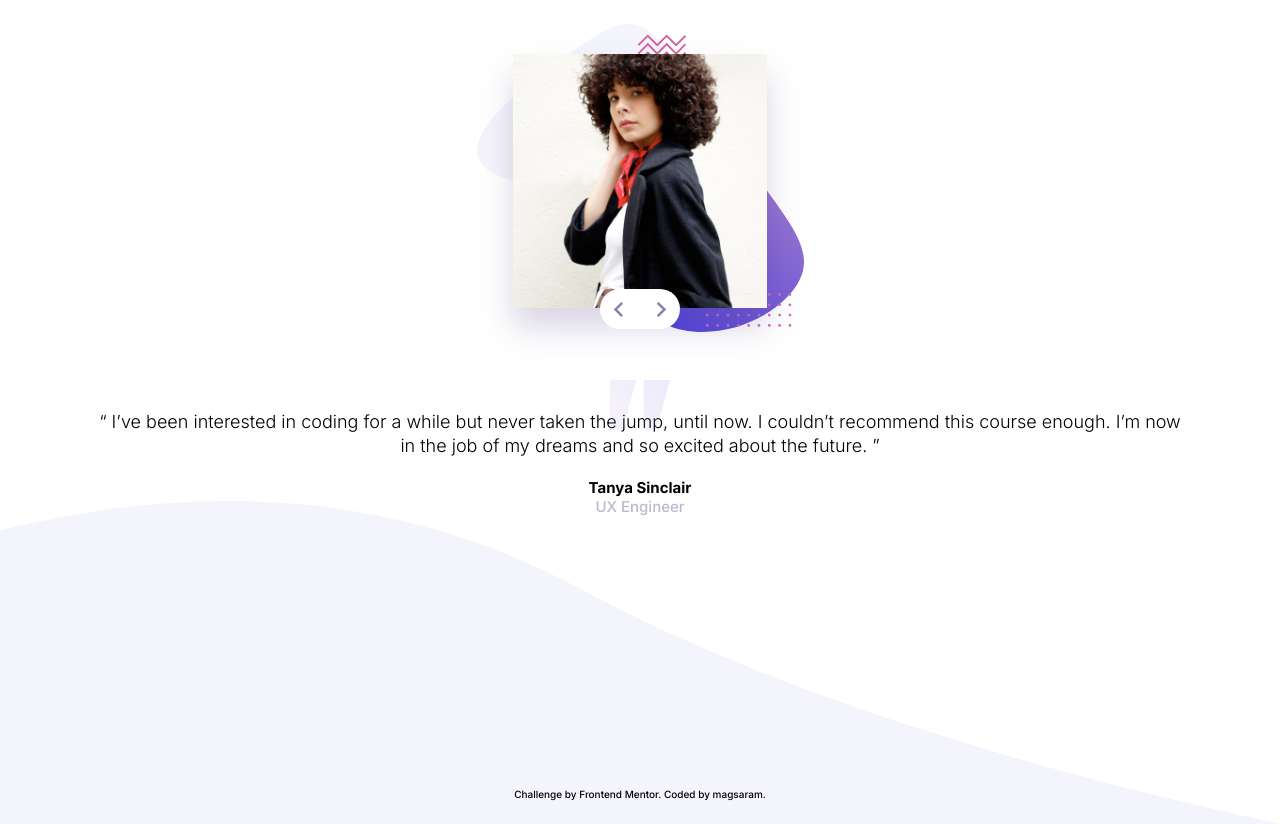
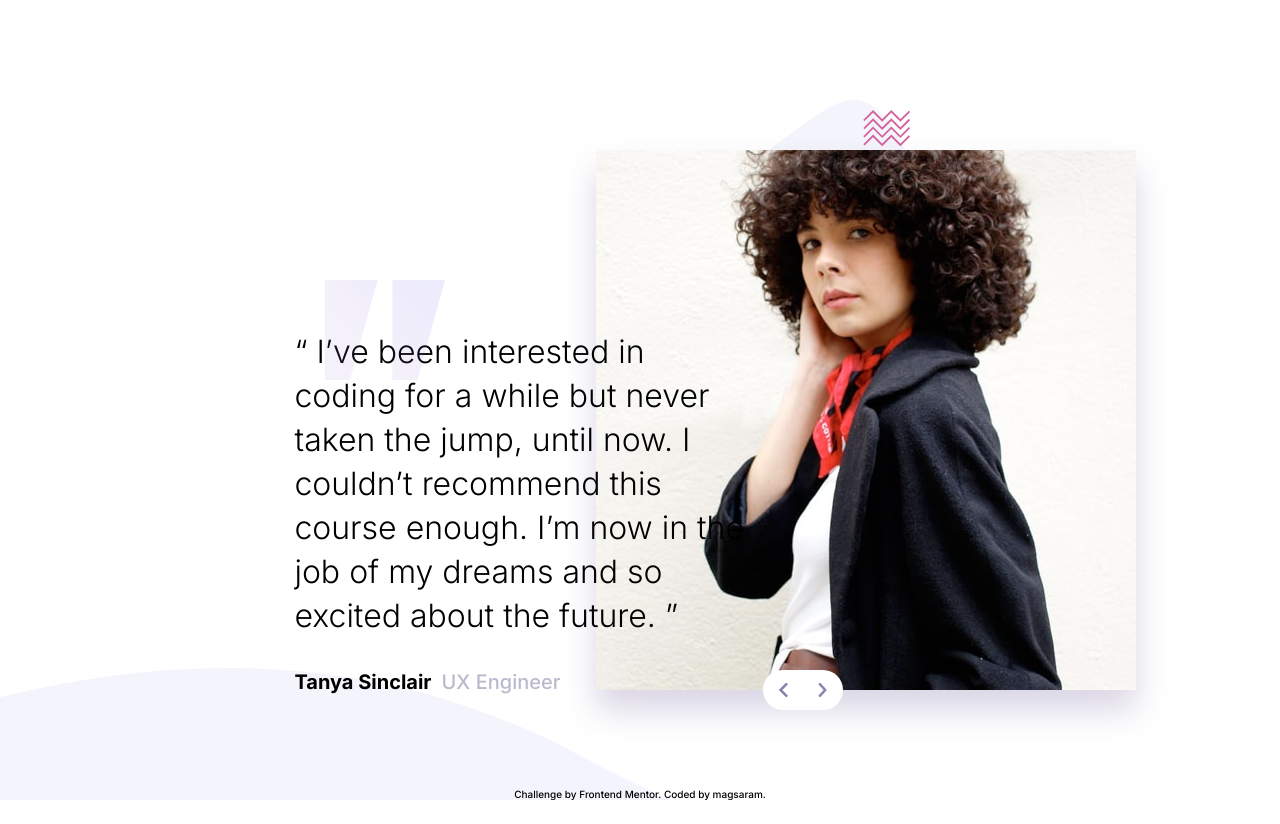
Before and after one commit to magsaram/Coding-bootcamp-testimonials-slider, a plain HTML site: page index.html in a window 1280 px wide. After the commit the page ends 800 px from the top, so only its background shows below. Drawn offline with Linux system fonts and the light colour scheme.

Commit message:
finish desktop

```diff
--- a/css/style.css
+++ b/css/style.css
@@ -36,6 +36,12 @@ body {
 .john {
   display: none;
 }
+.tanya {
+  display: none;
+}
+.show {
+  display: block;
+}
 .switch {
   position: absolute;
   top: 265px;
@@ -46,8 +52,29 @@ body {
   border-radius: 28px;
   background-color: white;
 }
+.switch div:first-of-type {
+  position: absolute;
+  top: 0;
+  left: 0;
+  width: 40px;
+  height: 40px;
+  border-radius: 28px 0 0 28px;
+  cursor: pointer;
+}
+.switch div:last-of-type {
+  position: absolute;
+  top: 0;
+  right: 0;
+  width: 40px;
+  height: 40px;
+  border-radius: 0 28px 28px 0;
+  cursor: pointer;
+}
 .switch img {
   position: absolute;
+  top: 50%;
+  left: 50%;
+  transform: translate(-50%, -50%);
   height: 15px;
 }
 .prev,
@@ -101,3 +128,70 @@ body {
   color: black;
   text-decoration: none;
 }
+@media (min-width: 1024px) {
+  body {
+    height: 100vh;
+    background-image: url(../images/pattern-curve.svg);
+    background-repeat: no-repeat;
+    background-position: 0 +140%;
+    background-size: contain;
+  }
+  .wrap {
+    margin: 0 auto;
+    width: 60%;
+    display: flex;
+    flex-direction: row-reverse;
+  }
+  .images {
+    position: relative;
+    margin: 100px auto;
+    width: 70%;
+  }
+  .images > img {
+    position: absolute;
+    width: 100%;
+  }
+  .images > img:nth-child(2),
+  .images > img:nth-child(3) {
+    width: 540px;
+    top: 50px;
+  }
+  .john {
+    display: none;
+  }
+  .switch {
+    top: 570px;
+    left: 30%;
+  }
+  .text {
+    position: relative;
+    width: 100%;
+    top: 300px;
+    left: 5%;
+    transform: translateX(0%);
+    text-align: center;
+  }
+  .text > img {
+    position: absolute;
+    top: -20px;
+    left: 20%;
+    transform: translateX(-50%);
+    width: 120px;
+  }
+  .text p {
+    margin: 30px auto 32px;
+    font-size: 32px;
+    line-height: 44px;
+    text-align: left;
+  }
+  .name {
+    display: flex;
+    gap: 10px;
+  }
+  .name h3 {
+    font-size: 20px;
+  }
+  .name h4 {
+    font-size: 20px;
+  }
+}
--- a/index.html
+++ b/index.html
@@ -20,27 +20,29 @@
   </head>
   <body>
     <main>
+      <div class="wrap">
         <div class="images">
           <img src="./images/pattern-bg.svg" alt="" />
-        <img src="./images/image-tanya.jpg" alt="tanya" class="tanya" /><img
-          src="./images/image-john.jpg"
-          alt="john"
-          class="john"
-        />
+          <img
+            src="./images/image-tanya.jpg"
+            alt="tanya"
+            class="tanya show"
+          /><img src="./images/image-john.jpg" alt="john" class="john" />
           <div class="switch">
-          <img src="./images/icon-prev.svg" alt="prev" class="prev" /><img
-            src="./images/icon-next.svg"
-            alt="next"
-            class="next"
-          />
+            <div class="prev">
+              <img src="./images/icon-prev.svg" alt="prev" />
+            </div>
+            <div class="next">
+              <img src="./images/icon-next.svg" alt="next" />
             </div>
           </div>
-      <div class="text tanya">
+        </div>
+        <div class="text tanya show">
           <img src="./images/pattern-quotes.svg" alt="quote" />
           <p>
-          “ I’ve been interested in coding for a while but never taken the jump,
-          until now. I couldn’t recommend this course enough. I’m now in the job
-          of my dreams and so excited about the future. ”
+            “ I’ve been interested in coding for a while but never taken the
+            jump, until now. I couldn’t recommend this course enough. I’m now in
+            the job of my dreams and so excited about the future. ”
           </p>
           <div class="name">
             <h3>Tanya Sinclair</h3>
@@ -50,13 +52,15 @@
         <div class="text john">
           <img src="./images/pattern-quotes.svg" alt="quote" />
           <p>
-          “If you want to lay the best foundation possible I’d recommend taking
-          this course. The depth the instructors go into is incredible. I now
-          feel so confident about starting up as a professional developer. ”
+            “If you want to lay the best foundation possible I’d recommend
+            taking this course. The depth the instructors go into is incredible.
+            I now feel so confident about starting up as a professional
+            developer. ”
           </p>
           <div class="name">
             <h3>John Tarkpor</h3>
             <h4>Junior Front-end Developer</h4>
+          </div>
         </div>
       </div>
       <p class="frontend">
```
Lines whose indentation alone changed are shown as unchanged.
